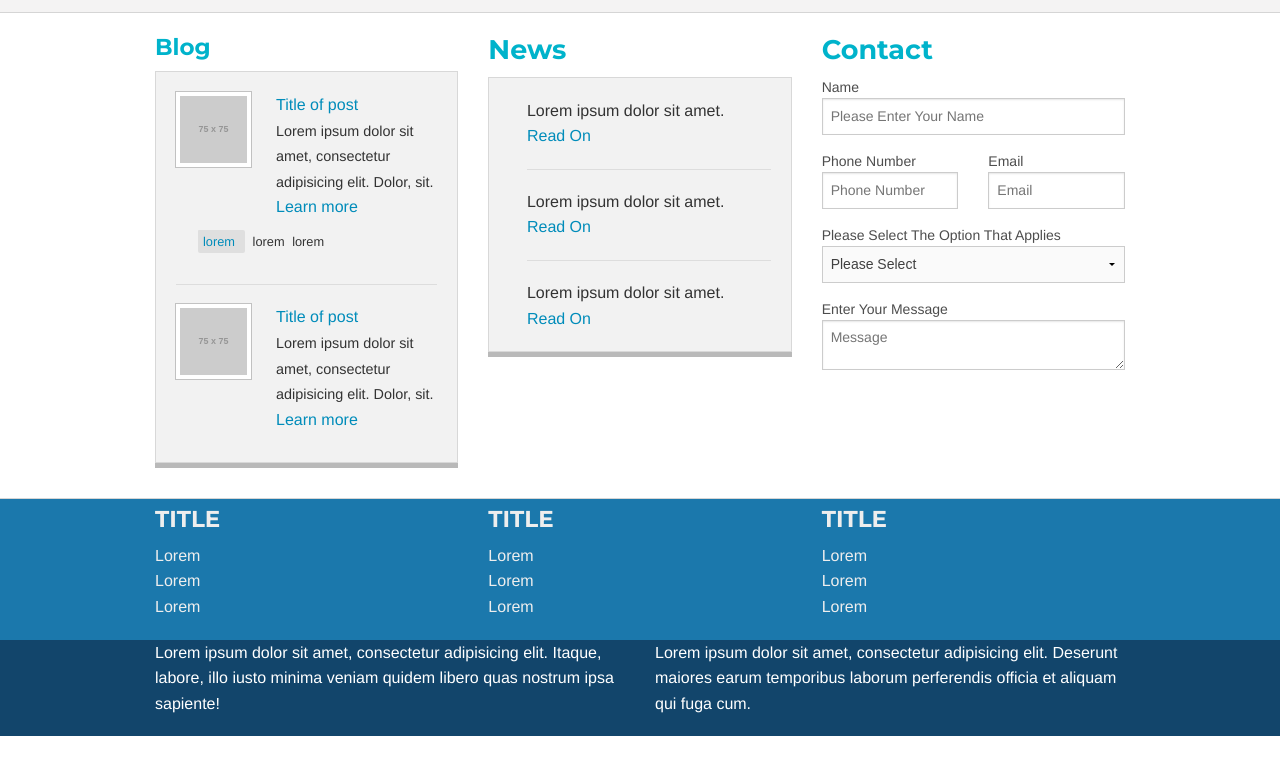
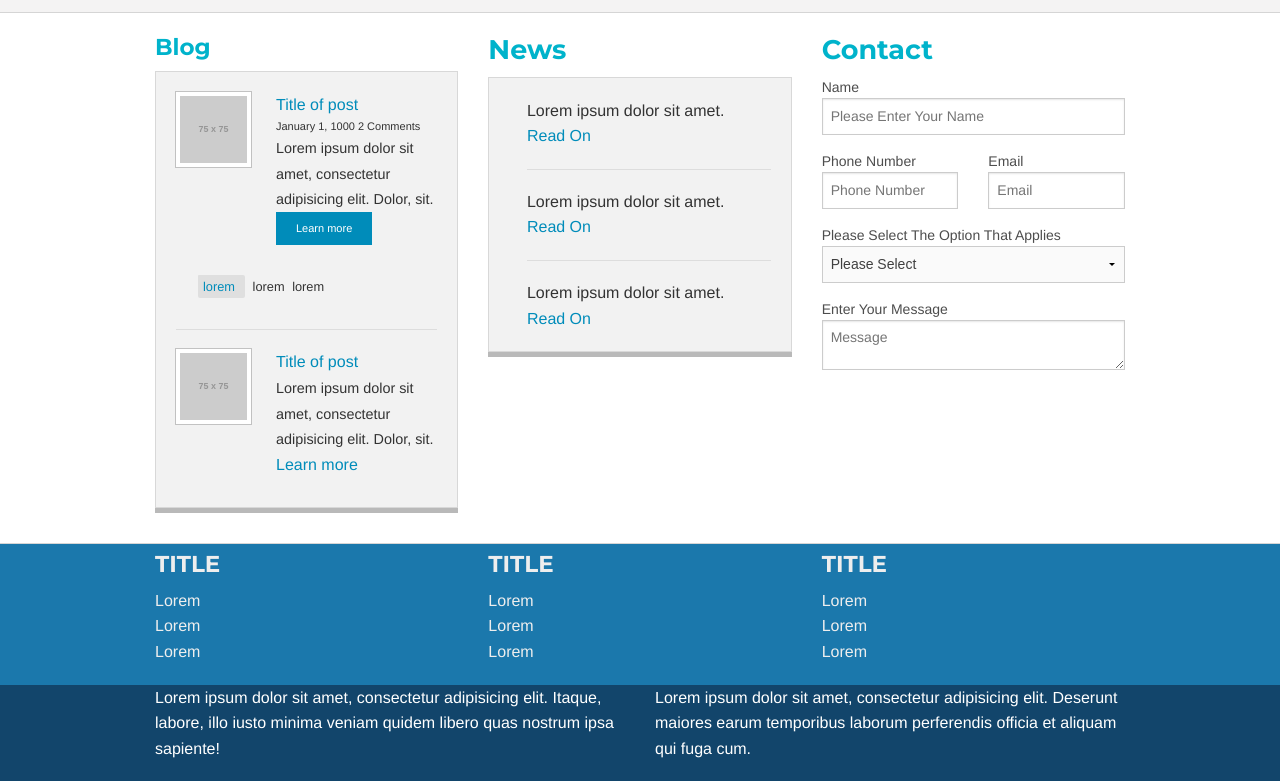
Before and after one commit to xavierharrell/eliot-office, a website: page index.html in a window 1280 px wide. Shown: the part 1684-2465 px from the top of the page. Before the commit the page ends 2420 px from the top, so only its background shows below. Drawn offline with Linux system fonts and the light colour scheme; placeholder pictures from the web are drawn by us.

Commit message:
Added some small stuff to the blog component

```diff
--- a/index.html
+++ b/index.html
@@ -203,9 +203,12 @@
               <li>
                 <img class="th" src="http://placehold.it/75x75" alt="">
                 <a href="">Title of post</a>
+                <ul class="inline-list meta-data">
+                  <li>January 1, 1000 2 Comments</li>
+                </ul>
                 <div class="meta">
                   <span class="meta-desc">Lorem ipsum dolor sit amet, consectetur adipisicing elit. Dolor, sit.</span>
-                  <a href="">Learn more</a>
+                  <a class="button tiny" href="">Learn more</a>
                 </div>
                 <ul class="meta-social">
                   <li><a href="">lorem</a></li>
--- a/scss/_custom.scss
+++ b/scss/_custom.scss
@@ -81,6 +81,11 @@ ul.meta-social {
     }
 }
 
+.meta-data li{
+    font-size: 11px;
+    margin-left: 0px;
+}
+
 footer{
   background-color: #1b78ac;
   h4{
```
Also changed, not shown: css/app.css.
